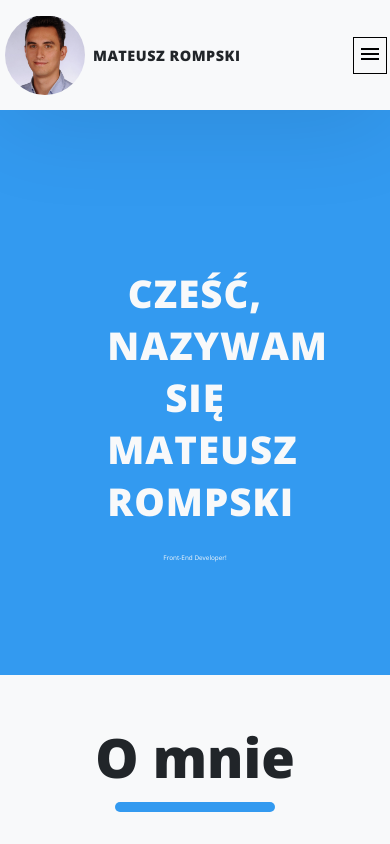
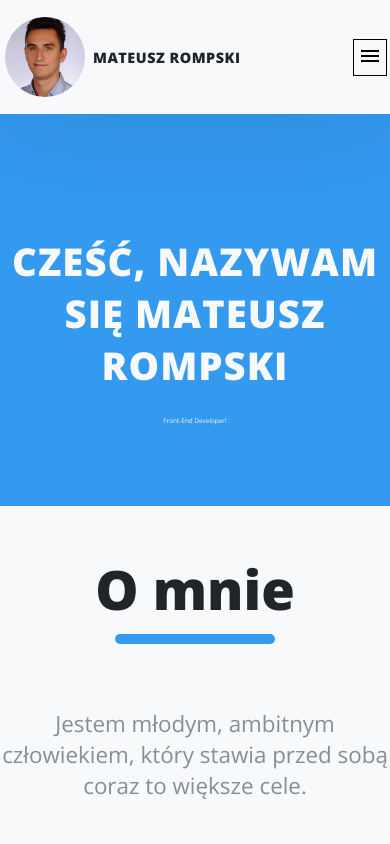
Before and after one commit to Mefyu6/portfolio, a plain HTML site: page index.html in a window 390 px wide. Shown: the top 844 px of the page. Drawn offline with nearby package versions, Linux system fonts and the light colour scheme; a web font is replaced by a local one.

Commit message:
hero__section changes

```diff
--- a/style.css
+++ b/style.css
@@ -17,7 +17,7 @@ breakpoints
   }
   .header__content {
     width: 100%;
-    padding: 15px 5px !important;
+    padding: 17px 5px !important;
   }
   .header__logo-name {
     margin-left: 0.5rem !important;
@@ -62,9 +62,11 @@ breakpoints
   /* Sekcja główna - hero */
   .hero {
     width: 100%;
-    max-height: 80vh;
+    max-height: 60vh;
   }
-
+  .hero__content {
+    width: auto !important;
+  }
   .hero__button {
   display: none;
   }
```
